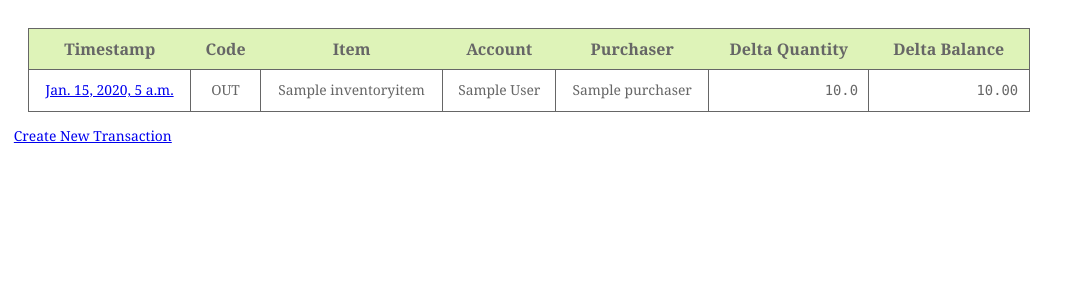
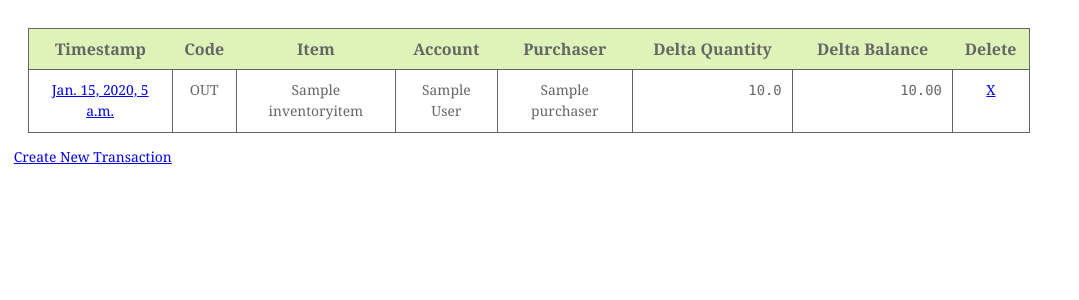
Before and after one commit to mverteuil/SIMP, a Django app: template inventory/templates/transactions.html in a window 1280 px wide. Shown: the part 69-369 px from the top of the page, without its empty margins (0-1079 px from the left). Run offline with Django 3.2, Linux system fonts and the light colour scheme; the template is opened without the code that fills it: values that come from a table or form of the project are taken from there, others are empty; tables that the repository leaves empty hold one stand-in row (values such as "Sample post"); some libraries are stand-ins or nearby versions.

Commit message:
Add delete transaction with no confirmation

```diff
--- a/inventory/templates/transactions.html
+++ b/inventory/templates/transactions.html
@@ -11,6 +11,7 @@
         <th>Purchaser</th>
         <th>Delta Quantity</th>
         <th>Delta Balance</th>
+        <th>Delete</th>
     </tr>
     {% for transact in transactions %}
     <tr>
@@ -21,6 +22,7 @@
         <td>{{ transact.purchaser.name }}</td>
         <td class="number">{{ transact.delta_quantity|floatformat:1 }}</td>
         <td class="number">{{ transact.delta_balance|floatformat:2 }}</td>
+        <td><a href="{% url delete_transaction transact.pk %}">X</a></td>
     </tr>
     {% endfor %}
 </table>
--- a/inventory/views.py
+++ b/inventory/views.py
@@ -126,3 +126,8 @@ def transaction(request, transact_id=None):
             return HttpResponseRedirect(reverse('transactions'))
     return dict(form=form,
                 items=json.dumps(generate_markup_map()))
+
+
+def delete_transaction(request, transact_id=None):
+    Transaction.objects.get(pk=transact_id).delete()
+    return HttpResponseRedirect(reverse('transactions'))
--- a/simp/urls.py
+++ b/simp/urls.py
@@ -58,5 +58,7 @@ urlpatterns = patterns(
     url(r'^t/$', 'inventory.views.transactions', name='transactions'),
     url(r'^t/(?P<transact_id>\d+)/$',
         'inventory.views.transaction', name='transaction'),
+    url(r'^t/(?P<transact_id>\d+)/delete/$',
+        'inventory.views.delete_transaction', name='delete_transaction'),
     url(r'^t/create/$', 'inventory.views.transaction', name='transaction'),
 )
```
